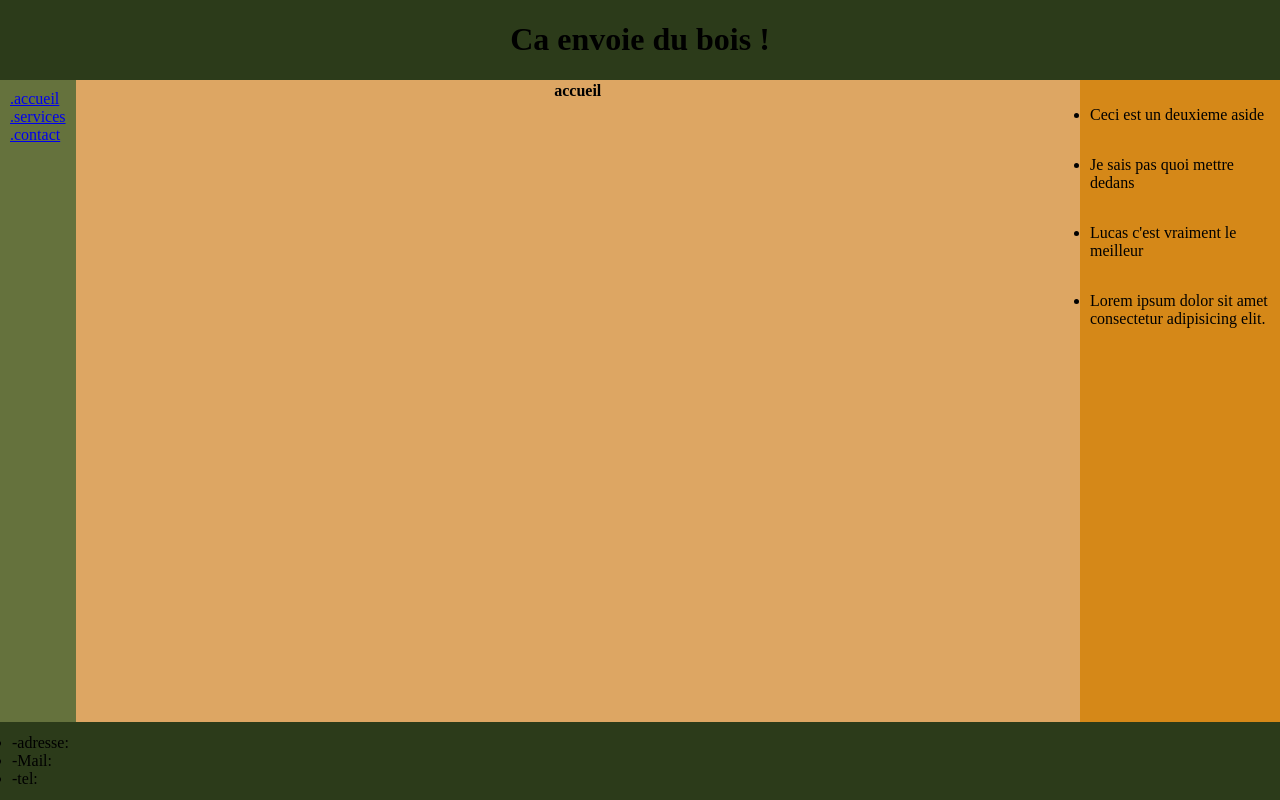
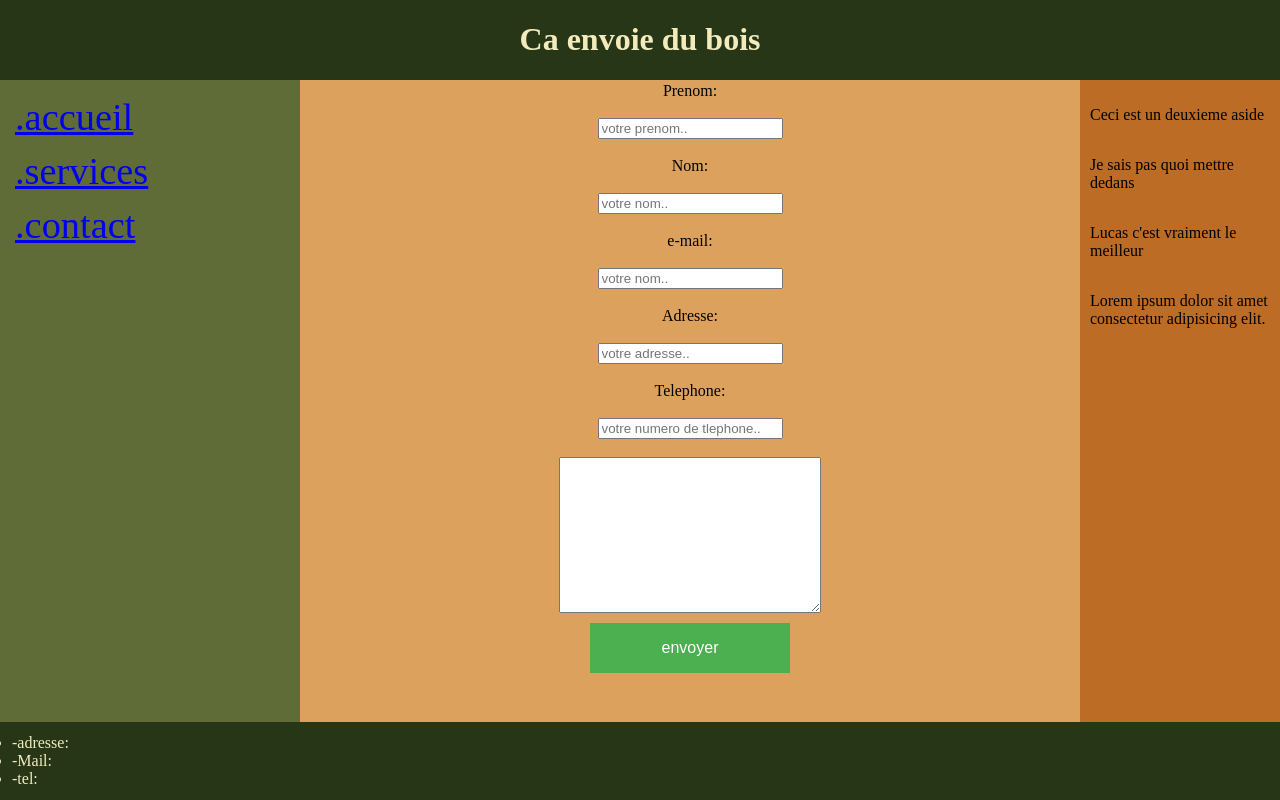
Before and after one commit to Jaggernaute/Projet, a PHP site: page /contact.php in a window 1280 px wide. Run offline with PHP 8.4, Linux system fonts and the light colour scheme.

Commit message:
Add files via upload

```diff
--- a/Projet/contact.php
+++ b/Projet/contact.php
@@ -18,7 +18,22 @@
 		</nav>
 
 		<main>
-			<strong>accueil</strong>
+		<form action="/action_page.php">
+  <label for="fname">Prenom:</label><br>
+  <input type="text" id="fname" name="fname" placeholder="votre prenom.."><br>
+  <label for="lname">Nom:</label><br>
+  <input type="text" id="lname" name="lname" placeholder="votre nom.."><br>
+  <label for="mail">e-mail:</label><br>
+  <input type="text" id="lname" name="lname" placeholder="votre nom.."><br>
+  <label for="lname">Adresse:</label><br>
+  <input type="text" id="adr" name="adr" placeholder="votre adresse.."><br>
+  <label for="lname">Telephone:</label><br>
+  <input type="text" id="tel" name="tel" placeholder="votre numero de tlephone.."><br>
+
+  <textarea name="message" placeholder="votre message" rows="10" cols="30">
+   </textarea>
+  </form>
+  <button type="button" class="button" onclick="alert('votre message a bien été envoyé !')">envoyer</button>
 		</main>
 
 		<aside>
--- a/Projet/css/style.css
+++ b/Projet/css/style.css
@@ -13,34 +13,83 @@ body {
 header {
   display: flex;
   justify-content: center;
-  background-color: #2c3b1a;
+  background-color: #273617;
+  color: #f2ebbd;
 }
+
 ul {
   display: flex;
   flex-direction: column;
   margin: 0%;
   padding: 10px;
 }
+
+nav ul li{
+  padding: 5px;
+  font-size: 3vw;
+
+}
+
+aside ul li{
+  list-style: none;
+}
+
 main {
   display: flex;
-  justify-content: center;
+  flex-direction: column;
+  align-items:center;
   flex: 1;
   padding: 2px;
-  background-color: #dda663;
+  background-color: #dca15d;
 }
 nav {
-  display: flex;
-  background-color: #65723d;
+  width: 300px;
+  background-color: #5f6c37;
 }
 aside {
   width: 200px;
-  display: flex;
-  justify-content: flex-end;
-  background-color: #d58818;
+  background-color: #bc6c25;
 }
 
 footer {
   display: flex;
   padding: 2px;
-  background-color: #2c3b1a;
+  background-color: #273617;
+  color: #f2ebbd;
 }
+
+.button {
+  display: flex;
+  height: 50px;
+  width: 200px;
+  margin: 10px;
+  background-color: #4CAF50;
+  border: none;
+  color: white;
+  padding: 15px 32px;
+  text-align: center;
+  text-decoration: none;
+  display: inline-block;
+  font-size: 16px;
+}
+
+.button:hover{
+  display: flex;
+  height: 50px;
+  width: 200px;
+  margin: 10px;
+  background-color: #337036; /* Green */
+  border: none;
+  color: white;
+  padding: 15px 32px;
+  text-align: center;
+  text-decoration: none;
+  display: inline-block;
+  font-size: 16px;
+}
+
+form{
+  display: flex;
+  flex-direction: column;
+  align-items: center;
+}
--- a/Projet/index.php
+++ b/Projet/index.php
@@ -6,7 +6,6 @@
 	<meta name="viewport" content="width=device-width, initial-scale=1.0">
 	<title>Accueil</title>
 	<link rel="stylesheet" href="css/style.css">
-	 <link rel="shortcut icon" href="images/favicon.png" type="image/x-icon">
 </head>
 
 <body>
@@ -19,12 +18,11 @@
 		</nav>
 
 		<main>
-			accueil
+
 		</main>
-		<img class="img" src="images/images/camion2.jpg" >
 
 		<aside>
-		<?php include('php/include/asside.php'); ?>
+			<?php include('php/include/asside.php'); ?>
 		</aside>
 	</div>
 
--- a/Projet/php/include/header.php
+++ b/Projet/php/include/header.php
@@ -1 +1 @@
-<h1>Ca envoie du bois ! <h1>
+<h1>Ca envoie du bois <h1>
--- a/Projet/services.php
+++ b/Projet/services.php
@@ -16,7 +16,7 @@
 	</nav>
 
 	<main>
-		<strong>accueil</strong>
+		accueil
 	</main>
 
 	<aside>
```
Also changed, not shown: Projet/images/Bois-buche-melange-50-cm-livraison-10km_mea_link.jpg (added), Projet/images/bois en palette.jpeg (added), Projet/images/bois-chauffage-en-vrac-50cm.jpg (added), Projet/images/buches.jpg (added), Projet/images/camion 2.jpg (added), Projet/images/couper-arbre.jpg (added), Projet/images/gros-plan.jpg (added), Projet/images/image-5731b0ef288a3.jpeg (added), Projet/images/images camion.jpeg (added), Projet/images/images.jpeg (added), Projet/images/tas bois.jpg (added).
